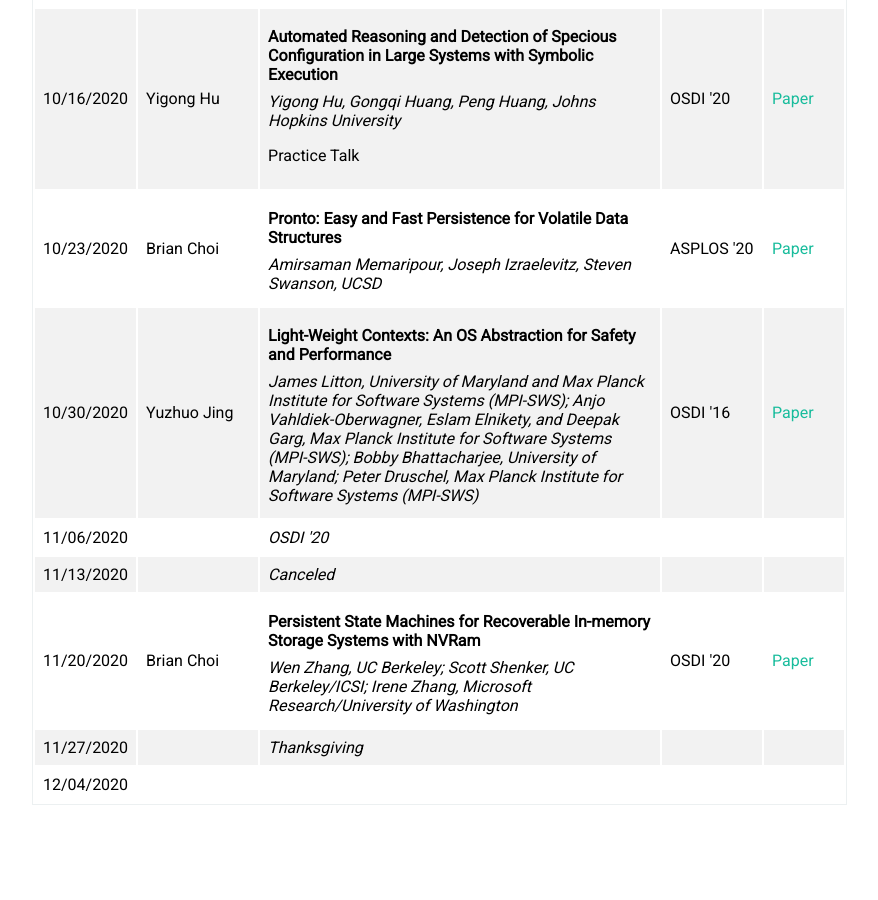
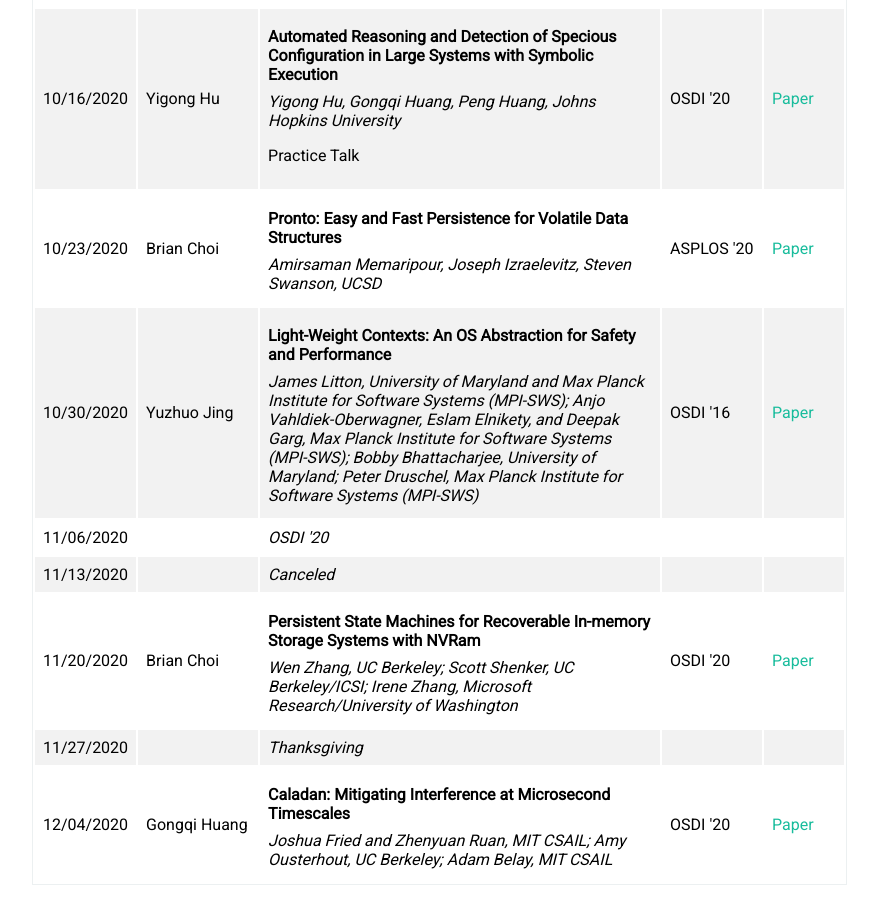
Before and after one commit to ryanphuang/CS817-WWW, a Jekyll site: the page built from index.html, in a window 1280 px wide and 900 px high, scrolled down 1386 px. Shown: the whole window, without its empty margins (143-1021 px from the left). Built offline with Jekyll 4.4.1, drawn with Linux system fonts in a browser that asks for light colours; before the commit the page ends 2206 px from its top, so only the background shows below that.

Commit message:
schedule

```diff
--- a/_includes/schedule.html
+++ b/_includes/schedule.html
@@ -121,9 +121,12 @@
   </tr>
   <tr>
     <td>12/04/2020</td>
-    <td></td>
-    <td></td>
-    <td></td>
-    <td></td>
+    <td>Gongqi Huang</td>
+    <td>
+      <p class="title">Caladan: Mitigating Interference at Microsecond Timescales</p>
+      <p class="authors">Joshua Fried and Zhenyuan Ruan, MIT CSAIL; Amy Ousterhout, UC Berkeley; Adam Belay, MIT CSAIL</p>
+    </td>
+    <td>OSDI '20</td>
+    <td><a href="https://www.usenix.org/system/files/osdi20-fried.pdf">Paper</a></td>
   </tr>
 </table>
```
